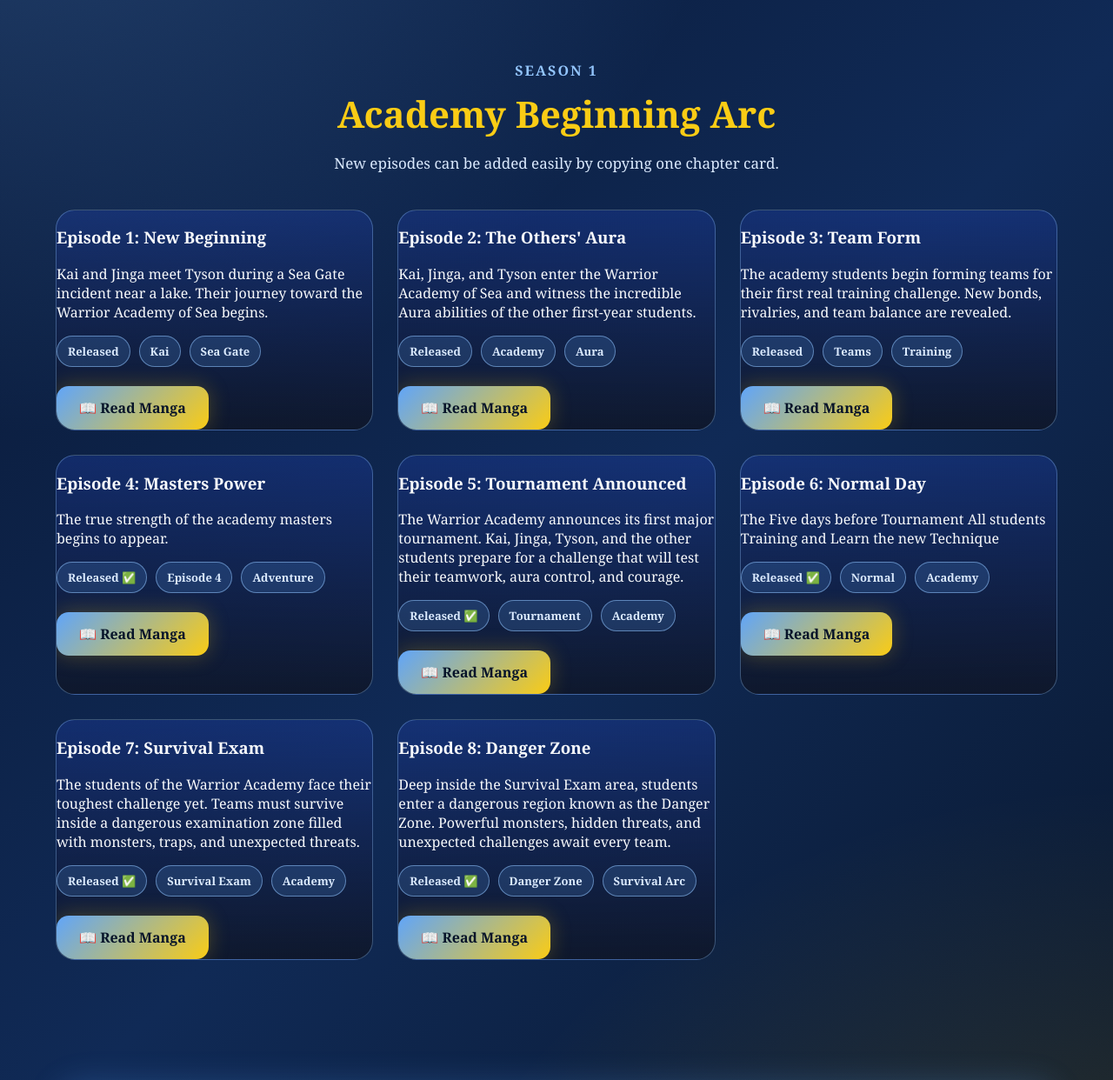
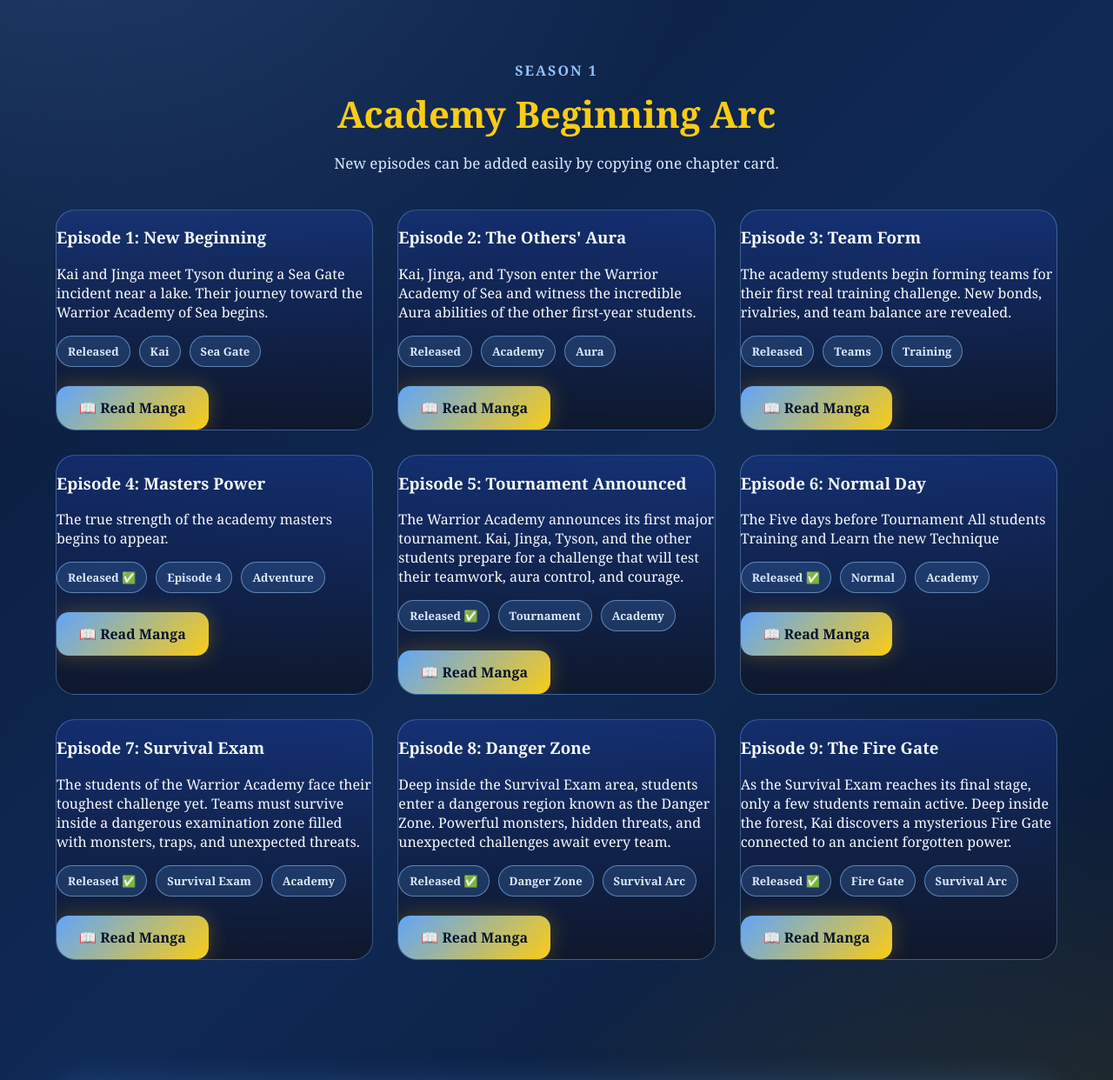
Before and after one commit to infinityaiworld001-cmd/my_world, a Flask app: page /chapters in a window 1280 px wide. Shown: the part 379-1621 px from the top of the page at 87% size. Run offline with Flask 3, Linux system fonts and the light colour scheme.

Commit message:
Update chapters.html

```diff
--- a/templates/chapters.html
+++ b/templates/chapters.html
@@ -195,6 +195,31 @@
 
 </div>
 
+        <div class="chapter-card">
+
+    <h3>Episode 9: The Fire Gate</h3>
+
+    <p>
+        As the Survival Exam reaches its final stage,
+        only a few students remain active. Deep inside
+        the forest, Kai discovers a mysterious Fire Gate
+        connected to an ancient forgotten power.
+    </p>
+
+    <div class="tag-row">
+        <span class="tag">Released ✅</span>
+        <span class="tag">Fire Gate</span>
+        <span class="tag">Survival Arc</span>
+    </div>
+
+    <br>
+
+    <a href="/manga/episode-9/1" class="btn">
+        📖 Read Manga
+    </a>
+
+</div>
+
     </div>
 </section>
 
```
